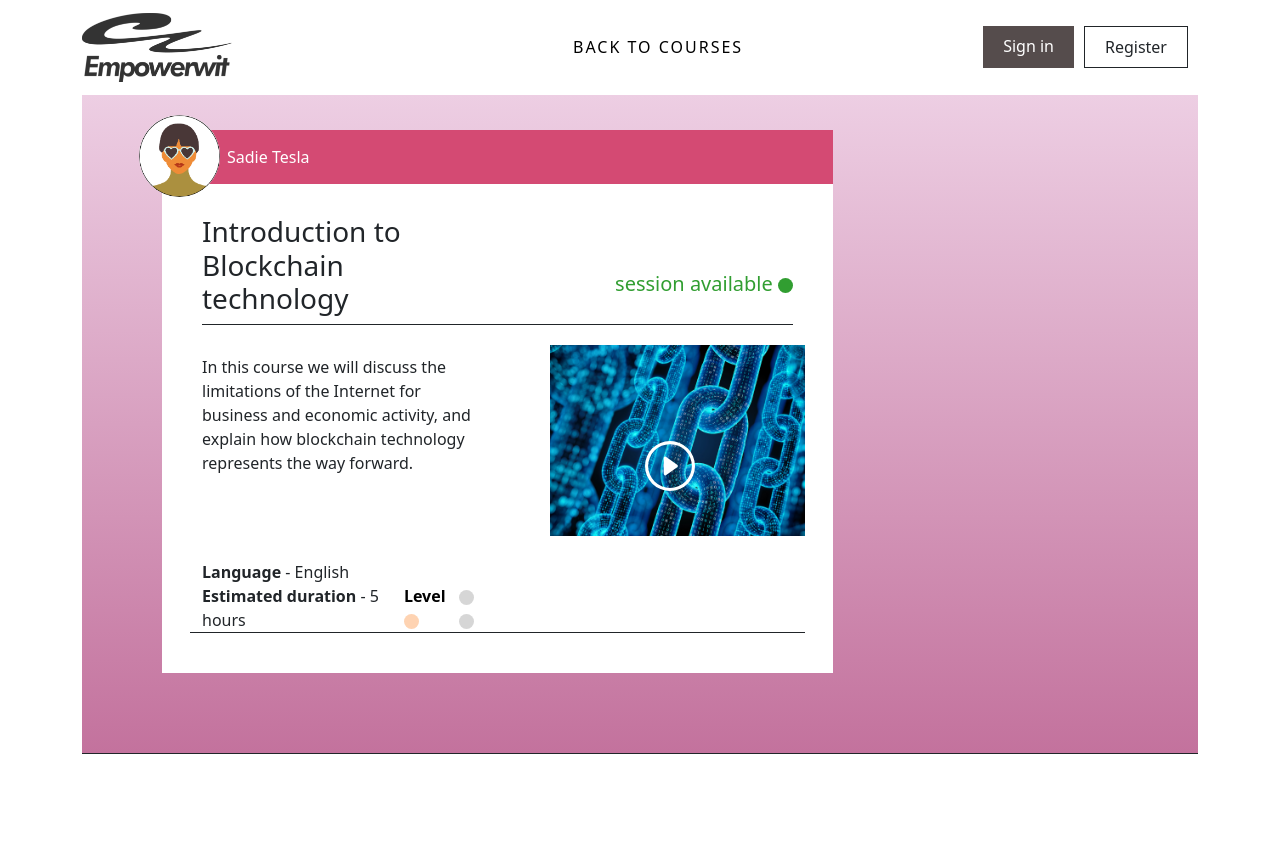
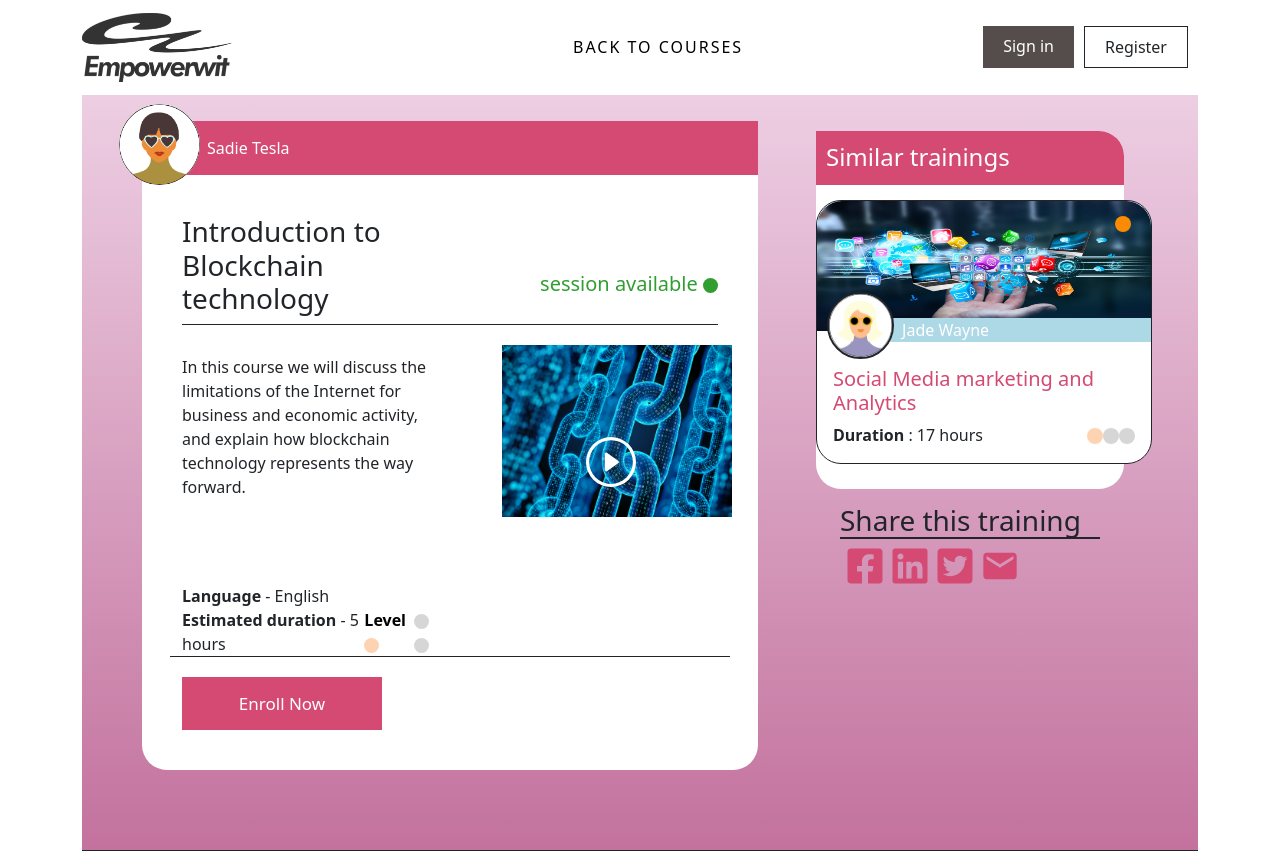
Before and after one commit to kesaviwebsolutions/empowerwit, a React (Create React App) app: page /training-area in a window 1280 px wide. Before the commit the page ends 800 px from the top, so only its background shows below. Built offline with nearby package versions, Linux system fonts and the light colour scheme.

Commit message:
statically-updated

```diff
--- a/src/components/Main.js
+++ b/src/components/Main.js
@@ -26,7 +26,7 @@ export default function Main() {
                 </p>
               </div>
               <div className="explore-buttons">
-                <a href="/" className="btn">
+                <a href="/courses" className="btn">
                   Explore our trainings
                 </a>
               </div>
--- /dev/null
+++ b/src/components/OtherCourses.js
@@ -0,0 +1,65 @@
+import React from 'react'
+import cardimg2 from './images/cardimg2.jpg'
+import {BsFillCircleFill} from "react-icons/bs"
+import {FaFacebookSquare, FaLinkedin, FaTwitterSquare} from "react-icons/fa"
+import {MdEmail} from "react-icons/md"
+import icon3 from './images/icon_profil_2.png'
+import './othercourses.css'
+
+export default function OtherCourses() {
+  return (
+    <div>
+      <section>
+        <div className="container" style={{marginLeft:"-50px"}}>
+          <div className="similar-sliders">
+           <div className="st-heading">
+              <h4 style={{padding:"12.4px 10px" }}>Similar trainings</h4>
+            </div>
+          <div className="card" style={{ width: '21rem',display:"block", margin:"15px auto", borderRadius:"25px", border:"1px solid", position:"relative" }}>
+          <div className="waiting-icon">
+              <BsFillCircleFill/>
+            </div>
+            <img src={cardimg2} className="card-img-top" alt="..." style={{borderTopLeftRadius:"25px", borderTopRightRadius:"25px", maxHeight:"130px"}}/>
+            <div className="mentor">
+              <img src={icon3} alt="" className='mentor-img'/>
+            </div>
+            <div className="mentor-name">
+              <span className='mn' style={{paddingLeft:"35px", color:"#fff"}}>Jade Wayne</span>
+            </div>
+            <div className="card-body">
+              <p className="card-title">
+                <h3 style={{fontSize:"20px", color:"#d44a73", marginTop:"20px"}}>Social Media marketing and Analytics</h3>
+              </p>
+           <div className="duration">
+              <div className="duration-time">
+                <b>Duration</b>{' '}
+                <span className="time">: 17 hours</span>
+
+              </div>
+             <div className="levels">
+                <div className="level-item"><BsFillCircleFill/></div>
+                  <div className="level-items">
+                     <BsFillCircleFill/>
+                    <BsFillCircleFill/>
+                  </div>
+            </div>
+           </div>
+            </div>
+          </div>
+          </div>
+          <div className="container">
+            <div className="share-area">
+              <h3 style={{marginTop:"15px" , borderBottom:"2px solid"}}>Share this training</h3>
+            </div>
+            <div className="social-links" style={{marginTop:"-15px"}}>
+                <a href="/" className='link-item'><FaFacebookSquare/></a>
+                <a href="/" className='link-item'><FaLinkedin/></a>
+                <a href="/" className='link-item'><FaTwitterSquare/></a>
+                <a href="/" className='link-item'><MdEmail/></a>
+            </div>
+          </div>
+        </div>
+      </section>
+    </div>
+  )
+}
--- a/src/components/Trainings.js
+++ b/src/components/Trainings.js
@@ -4,6 +4,8 @@ import cardimg1 from './images/cardimg1.jpg'
 import icon from './images/icon_profil_3.png'
 import { BsPlayCircle, BsFillCircleFill } from 'react-icons/bs'
 import './training.css'
+import Slider from 'react-slick'
+import OtherCourses from './OtherCourses'
 
 export default function Trainings() {
   return (
@@ -16,7 +18,7 @@ export default function Trainings() {
             style={{ backgroundImage: 'linear-gradient(#edcee3, #c3729d)' }}
           >
             <div className="row">
-              <div className="col-md-9">
+              <div className="col-md-8">
                 <div className="content-area">
                   <div className="img-text">
                     <div className="imgimg">
@@ -81,7 +83,13 @@ export default function Trainings() {
                       </div>
                     </div>
                   </div>
+                  <div className="button-area">
+                    <button className="enroll">Enroll Now</button>
+                  </div>
                 </div>
+              </div>
+              <div className="col-md-4">
+               <OtherCourses/>
               </div>
             </div>
           </div>
--- /dev/null
+++ b/src/components/othercourses.css
@@ -0,0 +1,45 @@
+.similar-sliders {
+  margin-top: 36px;
+  background: #fff;
+  border-top-right-radius: 25px;
+  border-bottom-right-radius: 25px;
+  border-bottom-left-radius: 25px;
+  padding-bottom: 10px;
+}
+.st-heading {
+  background: #d44a73;
+  color: #fff;
+  border-top-right-radius: 25px;
+}
+.waiting-icon {
+  position: absolute;
+  right: 20px;
+  top: 10px;
+  color: #fb8b03;
+}
+img.mentor-img {
+  position: absolute;
+  top: 35%;
+  left: 10px;
+  width: 20%;
+  border:2px solid;
+  background: #fff;
+  border-radius: 50px;
+  z-index: 1;
+}
+.mentor-name {
+  background: lightblue;
+  position: absolute;
+  top: 45%;
+  right: 0;
+  width: 85%;
+}
+.link-item{
+  font-size: 40px;
+  margin-left: 5px;
+  color: #d44a73;
+  transition: 0.5s;
+}
+.link-item:hover {
+  color:#d44a73;
+}
--- a/src/components/training.css
+++ b/src/components/training.css
@@ -1,3 +1,6 @@
+/* @import "~slick-carousel/slick/slick.css";
+@import "~slick-carousel/slick/slick-theme.css"; */
+
 .intro {
   display: flex;
   justify-content: space-between;
@@ -6,9 +9,11 @@
 }
 .content-area {
   padding: 40px 40px;
-  margin: 80px 80px;
+  margin: 80px 60px;
   background-color: #fff;
   position: relative;
+  border-bottom-right-radius: 25px;
+  border-bottom-left-radius: 25px;
 }
 .video {
   width: 90%;
@@ -18,7 +23,7 @@
 }
 .playicon {
   position: absolute;
-  top: 50%;
+  top: 41%;
   left: 72%;
   color: #fff;
   font-size: 50px;
@@ -57,3 +62,16 @@ img.ii {
   width: 100%;
   right: 0;
 }
+button.enroll {
+  margin-top: 20px;
+  width: 200px;
+  padding: 14px;
+  font-size: 17px;
+  background-color: #d44a73;
+  color: #fff;
+  border: none;
+}
+button:hover {
+  color: #fff;
+  box-shadow: 0px 0px 9px 2px #d44a73;
+}
```
